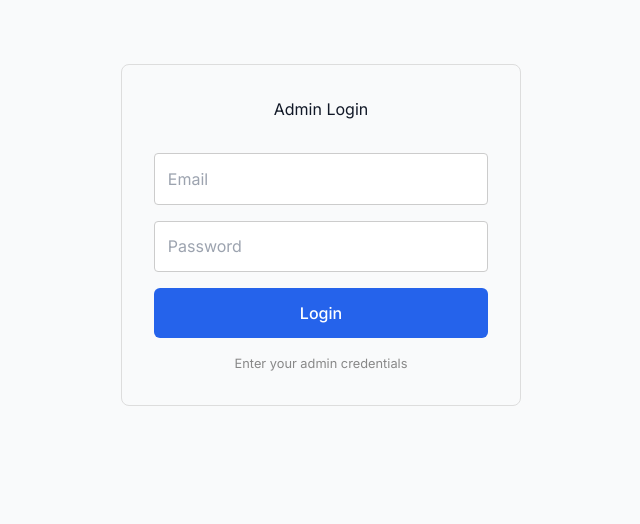
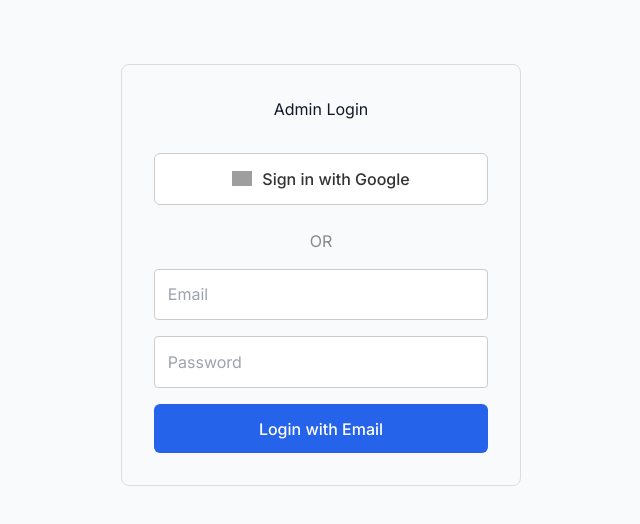
Before and after one commit to gourmetify25-arch/demo, a React (Vite) app: page /#/admin/login in a window 1280 px wide. Shown: the top 524 px of the page, without its empty margins (319-959 px from the left). Built offline with nearby package versions, Linux system fonts and the light colour scheme; no server answers; grey boxes are pictures that could not be loaded.

Commit message:
Enhance security: Restrict admin to specific email, add robots.txt, secure firestore rules

```diff
--- a/components/AdminLayout.tsx
+++ b/components/AdminLayout.tsx
@@ -1,8 +1,17 @@
 import React from 'react';
-import { Link, Outlet, useLocation } from 'react-router-dom';
+import { Link, Outlet, useLocation, Navigate } from 'react-router-dom';
+
+import { useAuth } from '../context/AuthContext';
 
 const AdminLayout: React.FC = () => {
   const location = useLocation();
+  const { user, isAdmin, loading } = useAuth();
+
+  if (loading) return <div className="p-10 text-center">Loading...</div>;
+
+  if (!user || !isAdmin) {
+    return <Navigate to="/admin/login" state={{ from: location }} replace />;
+  }
 
   const isActive = (path: string) => location.pathname === path;
 
--- a/context/AuthContext.tsx
+++ b/context/AuthContext.tsx
@@ -21,8 +21,8 @@ export const AuthProvider: React.FC<{ children: React.ReactNode }> = ({ children
     useEffect(() => {
         const unsubscribe = onAuthStateChanged(auth, (currentUser) => {
             setUser(currentUser);
-            // specific logic for admin check, for now simple check
-            setIsAdmin(currentUser?.email === 'admin@example.com');
+            // specific logic for admin check
+            setIsAdmin(currentUser?.email === 'gourmetify25@gmail.com');
             setLoading(false);
         });
         return unsubscribe;
--- a/pages/admin/Login.tsx
+++ b/pages/admin/Login.tsx
@@ -6,25 +6,71 @@ import { useToast } from '../../context/ToastContext';
 const Login: React.FC = () => {
   const [email, setEmail] = useState('');
   const [password, setPassword] = useState('');
-  const { login } = useAuth();
+  const { login, loginWithGoogle, user, isAdmin } = useAuth(); // Get user/isAdmin
   const { showToast } = useToast();
   const navigate = useNavigate();
+
+  // Redirect if already logged in as admin
+  React.useEffect(() => {
+    if (user && isAdmin) {
+      navigate('/admin/dashboard');
+    }
+  }, [user, isAdmin, navigate]);
 
   const handleLogin = async (e: React.FormEvent) => {
     e.preventDefault();
     try {
       await login(email, password);
-      showToast('Logged in successfully', 'success');
-      navigate('/admin/dashboard');
+      // Navigation handled by useEffect
     } catch (error: any) {
       console.error(error);
       showToast('Login failed: ' + error.message, 'error');
     }
   };
 
+  const handleGoogleLogin = async () => {
+    try {
+      await loginWithGoogle();
+      // Navigation handled by useEffect
+    } catch (error: any) {
+      console.error(error);
+      showToast('Google Login failed', 'error');
+    }
+  };
+
   return (
     <div style={{ maxWidth: '400px', margin: '4rem auto', padding: '2rem', border: '1px solid #ddd', borderRadius: '8px' }}>
       <h2 style={{ textAlign: 'center', marginBottom: '2rem' }}>Admin Login</h2>
+
+      {user && !isAdmin && (
+        <div style={{ background: '#fee2e2', color: '#b91c1c', padding: '1rem', borderRadius: '4px', marginBottom: '1rem', textAlign: 'center' }}>
+          <strong>Access Denied</strong><br />
+          Your account ({user.email}) is not authorized.
+        </div>
+      )}
+
+      <button
+        onClick={handleGoogleLogin}
+        className="btn"
+        style={{
+          width: '100%',
+          display: 'flex',
+          alignItems: 'center',
+          justifyContent: 'center',
+          gap: '10px',
+          background: '#fff',
+          color: '#333',
+          border: '1px solid #ccc',
+          marginBottom: '1.5rem',
+          padding: '0.8rem'
+        }}
+      >
+        <img src="https://www.gstatic.com/firebasejs/ui/2.0.0/images/auth/google.svg" alt="Google" style={{ width: '20px' }} />
+        Sign in with Google
+      </button>
+
+      <div style={{ textAlign: 'center', margin: '1rem 0', color: '#888' }}>OR</div>
+
       <form onSubmit={handleLogin} style={{ display: 'flex', flexDirection: 'column', gap: '1rem' }}>
         <input
           type="email"
@@ -41,11 +87,8 @@ const Login: React.FC = () => {
           style={{ padding: '0.8rem', borderRadius: '4px', border: '1px solid #ccc' }}
         />
         <button type="submit" className="btn btn-primary" style={{ padding: '0.8rem', width: '100%' }}>
-          Login
+          Login with Email
         </button>
-        <p style={{ textAlign: 'center', fontSize: '0.8rem', color: '#888' }}>
-          Enter your admin credentials
-        </p>
       </form>
     </div>
   );
```
Also changed, not shown: public/robots.txt (added), 1 other file (tests, documents, lock files or other folders).
